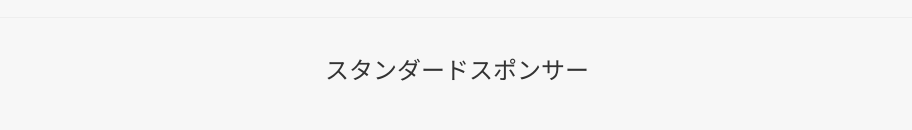
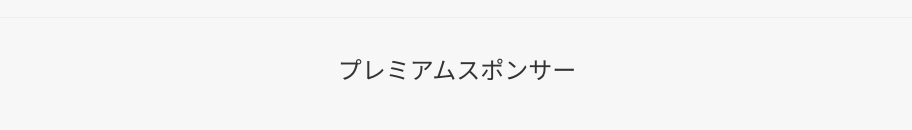
Before and after one commit to cms-fes/cms-fes-osaka-2016-site, a plain HTML site: page index.html in a window 1280 px wide. Shown: the part 11597-11727 px from the top of the page, without its empty margins (183-1095 px from the left). Drawn offline with nearby package versions, Linux system fonts and the light colour scheme.

Commit message:
some fix

```diff
--- a/index.html
+++ b/index.html
@@ -802,7 +802,7 @@ website
 <hr>
 <div class="row">
 	<div class="col-md-12 text-center">
-		<h3>スタンダードスポンサー</h3>
+		<h3>プレミアムスポンサー</h3>
 	</div>
 	<!-- /col -->
 	<div class="col-xs-6 col-md-4 col-md-offset-4 text-center">
```
